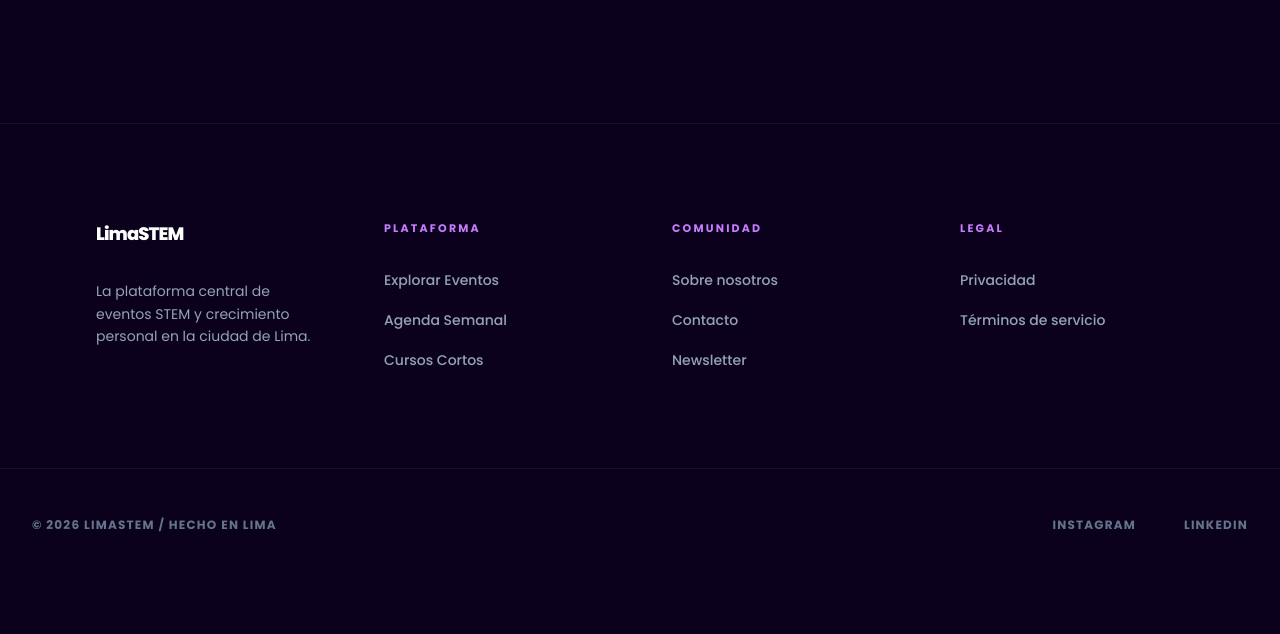
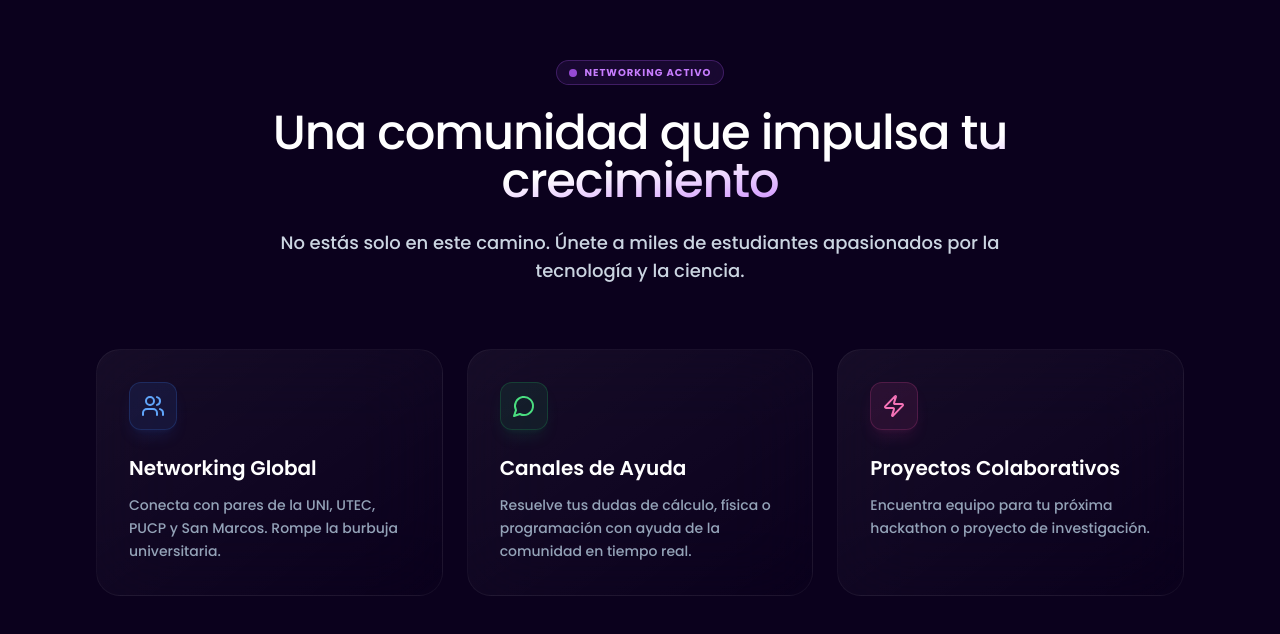
Before and after one commit to jeannrf/LimaSTEM, a Next.js app: page / in a window 1280 px wide. Shown: the part 2072-2706 px from the top of the page. Built offline with nearby package versions, Linux system fonts and the light colour scheme.

Commit message:
Se añadió comunidad

```diff
--- a/src/pages/_document.tsx
+++ b/src/pages/_document.tsx
@@ -2,7 +2,7 @@ import { Html, Head, Main, NextScript } from "next/document";
 
 export default function Document() {
   return (
-    <Html lang="es">
+    <Html lang="es" className="scroll-smooth">
       <Head>
         <meta
           name="description"
--- a/src/pages/index.tsx
+++ b/src/pages/index.tsx
@@ -9,6 +9,8 @@ import {
     Sparkles,
     Clock,
     Zap,
+    Users,
+    MessageCircle,
 } from "lucide-react";
 import Layout from "@/layouts/MainLayout";
 
@@ -190,6 +192,59 @@ export default function Home() {
                     </div>
                 </div>
             </section>
-        </Layout>
+
+            {/* COMMUNITY SECTION */}
+            <section id="comunidad" className="py-24 relative z-10 border-t border-white/5">
+                <div className="container mx-auto px-8 max-w-6xl">
+                    <div className="text-center mb-16 max-w-3xl mx-auto">
+                        <div className="inline-flex items-center gap-2 px-3 py-1 rounded-full border border-[#9d4edd]/30 bg-[#9d4edd]/10 backdrop-blur-md text-[10px] font-bold text-[#c77dff] uppercase tracking-widest mb-6">
+                            <span className="w-2 h-2 rounded-full bg-[#9d4edd] animate-pulse"></span>
+                            Networking Activo
+                        </div>
+                        <h2 className="text-4xl md:text-5xl font-medium text-white mb-6 tracking-tight">
+                            Una comunidad que <span className="text-linear">impulsa tu crecimiento</span>
+                        </h2>
+                        <p className="text-lg text-slate-300 font-medium">
+                            No estás solo en este camino. Únete a miles de estudiantes apasionados por la tecnología y la ciencia.
+                        </p>
+                    </div>
+
+                    <div className="grid grid-cols-1 md:grid-cols-3 gap-6">
+                        {/* Card 1 */}
+                        <div className="premium-card p-8 group border border-white/5 hover:border-blue-500/30 transition-colors">
+                            <div className="w-12 h-12 rounded-xl bg-blue-500/10 flex items-center justify-center text-blue-400 border border-blue-500/20 mb-6 group-hover:scale-110 transition-transform shadow-lg shadow-blue-500/10">
+                                <Users size={24} />
+                            </div>
+                            <h3 className="text-xl font-semibold text-white mb-3">Networking Global</h3>
+                            <p className="text-slate-400 text-sm leading-relaxed font-medium">
+                                Conecta con pares de la UNI, UTEC, PUCP y San Marcos. Rompe la burbuja universitaria.
+                            </p>
+                        </div>
+
+                        {/* Card 2 */}
+                        <div className="premium-card p-8 group border border-white/5 hover:border-green-500/30 transition-colors">
+                            <div className="w-12 h-12 rounded-xl bg-green-500/10 flex items-center justify-center text-green-400 border border-green-500/20 mb-6 group-hover:scale-110 transition-transform shadow-lg shadow-green-500/10">
+                                <MessageCircle size={24} />
+                            </div>
+                            <h3 className="text-xl font-semibold text-white mb-3">Canales de Ayuda</h3>
+                            <p className="text-slate-400 text-sm leading-relaxed font-medium">
+                                Resuelve tus dudas de cálculo, física o programación con ayuda de la comunidad en tiempo real.
+                            </p>
+                        </div>
+
+                        {/* Card 3 */}
+                        <div className="premium-card p-8 group border border-white/5 hover:border-pink-500/30 transition-colors">
+                            <div className="w-12 h-12 rounded-xl bg-pink-500/10 flex items-center justify-center text-pink-400 border border-pink-500/20 mb-6 group-hover:scale-110 transition-transform shadow-lg shadow-pink-500/10">
+                                <Zap size={24} />
+                            </div>
+                            <h3 className="text-xl font-semibold text-white mb-3">Proyectos Colaborativos</h3>
+                            <p className="text-slate-400 text-sm leading-relaxed font-medium">
+                                Encuentra equipo para tu próxima hackathon o proyecto de investigación.
+                            </p>
+                        </div>
+                    </div>
+                </div>
+            </section>
+        </Layout >
     );
 }
```
